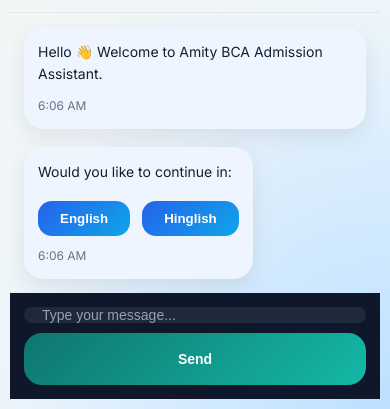
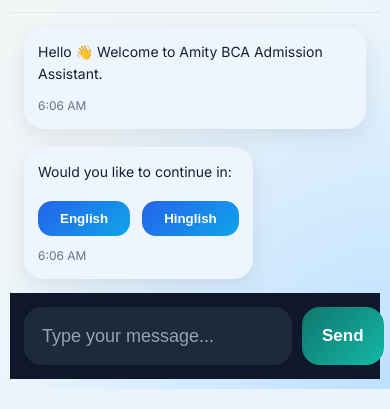
Before and after one commit to Bushra2711/amity-chatbot, a Flask app: page / in a window 390 px wide. Shown: the part 838-1247 px from the top of the page. Run offline with Flask 3, Linux system fonts and the light colour scheme.

Commit message:
Update style.css

```diff
--- a/static/style.css
+++ b/static/style.css
@@ -738,17 +738,24 @@
     }
 
     .composer{
-        flex-direction:column;
-        gap:10px;
-    }
+    display:flex;
+    flex-direction:row;
+    align-items:center;
+    gap:10px;
+    padding:14px;
+}
 
-    #messageInput{
-        width:100%;
-    }
+   #messageInput{
+    flex:1;
+    height:58px;
+    font-size:18px;
+    padding:0 18px;
+}
 
     #sendButton{
-        width:100%;
-        height:52px;
+        width:110%;
+        height:58px;
+        font-size:17px;
     }
 
     .sidebar-actions{
```
